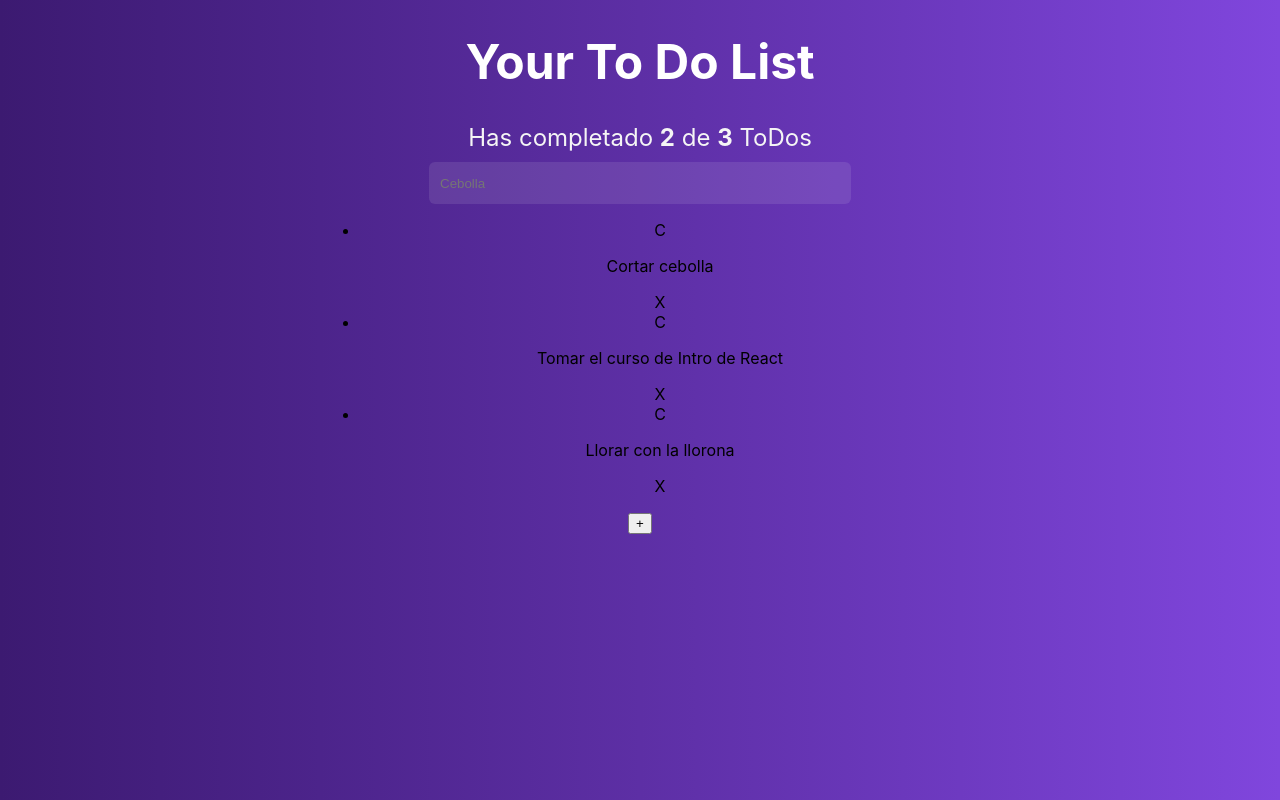
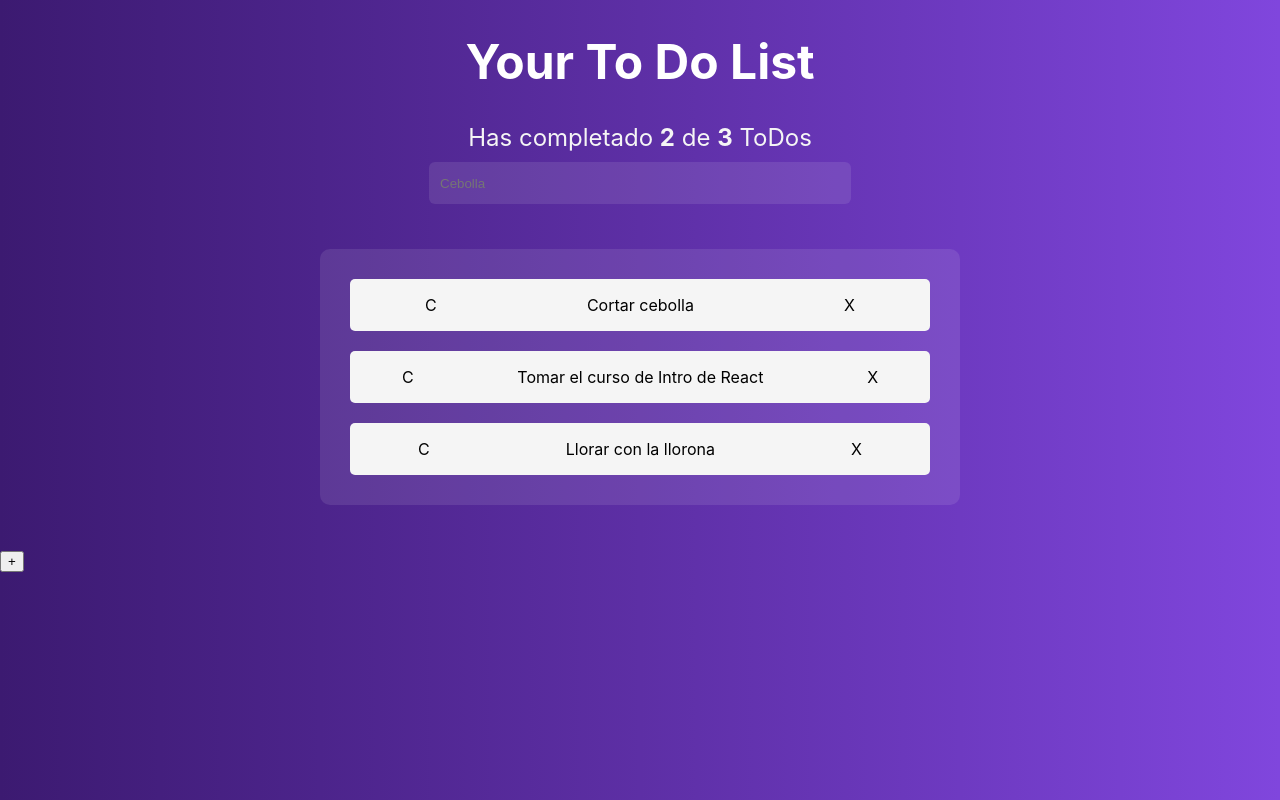
Before and after one commit to ramiroguzmanc/ToDoList, a React (Create React App) app: page / in a window 1280 px wide. Built offline with nearby package versions, Linux system fonts and the light colour scheme.

Commit message:
Mejoras visuales en la lista de tareas

```diff
--- a/src/App.css
+++ b/src/App.css
@@ -14,10 +14,3 @@ body {
   text-align: center;
   font-size: 48px;
 }
-
-.container {
-  border-radius: 10px;
-  text-align: center;
-  margin: auto 25%;
-  /* background-color: rgba(244, 244, 244, 0.1); */
-}
--- a/src/App.js
+++ b/src/App.js
@@ -16,7 +16,6 @@ function App() {
   return (
     <React.Fragment>
       <h1 className="title">Your To Do List</h1>
-      <div className="container">
       <TodoCounter />
       <TodoSearch />
       <TodoList>
@@ -25,7 +24,6 @@ function App() {
         ))}
       </TodoList>
       <CreateTodoButton />
-      </div>
     </React.Fragment>
   );
 }
--- a/src/Components/TodoItem.jsx
+++ b/src/Components/TodoItem.jsx
@@ -1,8 +1,9 @@
 import React from "react";
+import "../styles/TodoItem.css";
 
 const TodoItem = (props) => {
   return (
-    <li>
+    <li className="item">
       <span>C</span>
       <p>{props.text}</p>
       <span>X</span>
--- a/src/Components/TodoSearch.jsx
+++ b/src/Components/TodoSearch.jsx
@@ -3,9 +3,9 @@ import "../styles/TodoSearch.css";
 
 const TodoSearch = () => {
   return (
-    <React.Fragment>
+    <div className="searchInputContainer">
       <input type="text" placeholder="Cebolla" className="searchInput" />
-    </React.Fragment>
+    </div>
   );
 };
 
--- a/src/Containers/TodoList.jsx
+++ b/src/Containers/TodoList.jsx
@@ -1,9 +1,10 @@
 import React from "react";
+import "../styles/TodoList.css";
 
 const TodoList = (props) => {
   return (
-    <section>
-      <ul>{props.children}</ul>
+    <section className="container">
+      <ul className="">{props.children}</ul>
     </section>
   );
 };
--- /dev/null
+++ b/src/styles/TodoItem.css
@@ -0,0 +1,9 @@
+.item {
+  display: flex;
+  justify-content: space-around;
+  align-items: center;
+  background-color: whitesmoke;
+  border-radius: 5px;
+  margin: 20px;
+  list-style: none;
+}
--- /dev/null
+++ b/src/styles/TodoList.css
@@ -0,0 +1,13 @@
+ul {
+  list-style: none;
+  margin: 0;
+  padding: 0;
+}
+
+.container {
+  border-radius: 10px;
+  text-align: center;
+  margin: 45px 25%;
+  padding: 10px;
+  background-color: rgba(244, 244, 244, 0.1);
+}
--- a/src/styles/TodoSearch.css
+++ b/src/styles/TodoSearch.css
@@ -1,3 +1,7 @@
+.searchInputContainer {
+  text-align: center;
+}
+
 .searchInput {
   width: 400px;
   height: 40px;
```
Lines whose indentation alone changed are shown as unchanged.
